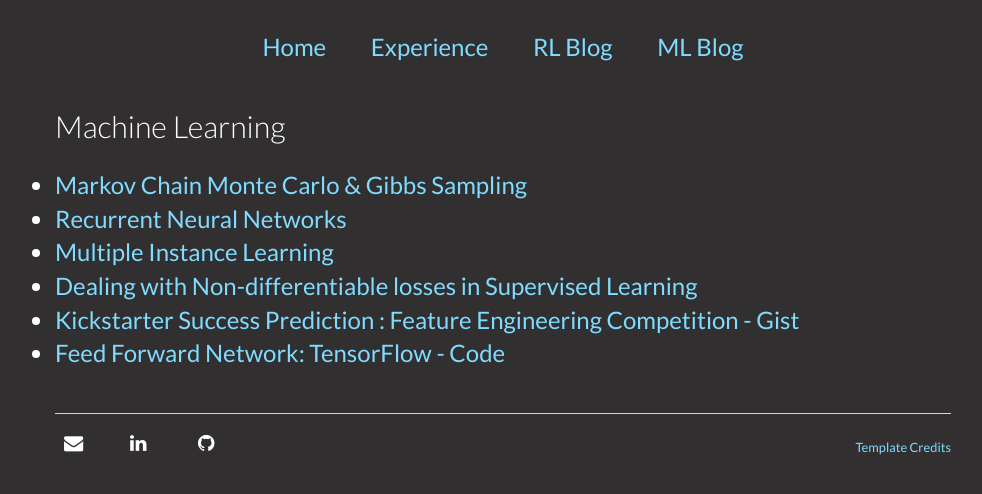
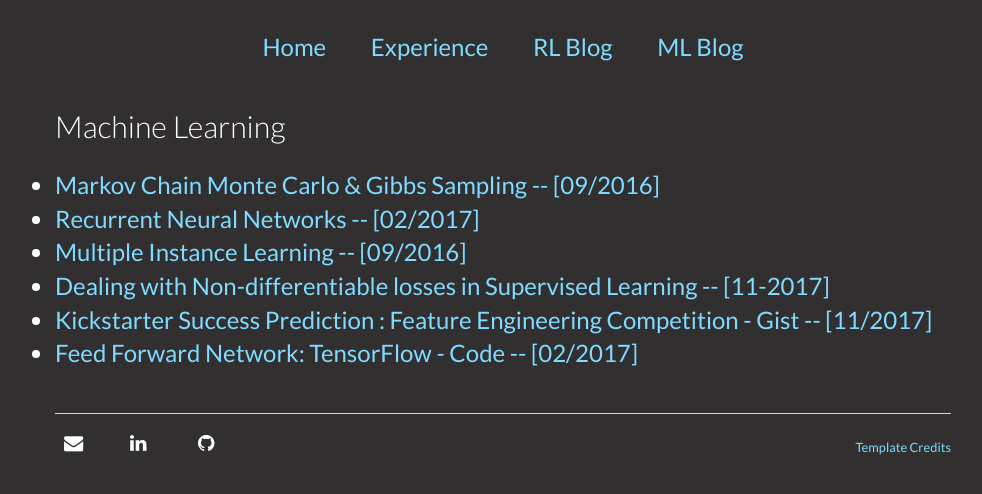
Before and after one commit to sritee/sritee.github.io, a Jekyll site: the page MLblog.html, which Jekyll copies as it is, in a window 1280 px wide. Shown: the top 494 px of the page, without its empty margins (137-1119 px from the left). Built offline with Jekyll 4.4.1, drawn with Linux system fonts in a browser that asks for light colours; nearby versions of some CDN libraries.

Commit message:
update dates on ML blog posts

```diff
--- a/MLblog.html
+++ b/MLblog.html
@@ -16,19 +16,18 @@
 			<li><a href="/projects.html">Experience</a></li>
 			<li><a href="/RLblog.html">RL Blog </a></li>
 			<li><a href="/MLblog.html">ML Blog </a></li>
-        		<!--<li><a href="/assets/Sridhar's%20Resume.pdf">Resume</a></li>-->
 
     		</ul>
 		</nav>
 	<h4> Machine Learning </h4>
 
        <ul style="list-style-type:disc">
-		<li><a href="https://sridhartee.blogspot.com/2016/09/markov-chain-monte-carlo.html">Markov Chain Monte Carlo & Gibbs Sampling</a></li>
-		<li><a href="https://sridhartee.blogspot.com/2017/02/recurrent-neural-networks.html">Recurrent Neural Networks</a></li>
-		<li><a href="https://sridhartee.blogspot.com/2016/09/introduction-to-diverse-density.html">Multiple Instance Learning</a></li>
-		<li><a href="https://github.com/sritee/Non-Differentiable-Loss/blob/master/LogisticRegressionusingNondifferentiableLoss.ipynb">Dealing with Non-differentiable losses in Supervised Learning</a></li>
-		<li><a href="https://github.com/sritee/Kickstarter-ML-Feature-Engineering-/blob/master/Kickstarter.ipynb">Kickstarter Success Prediction : Feature Engineering Competition  - Gist</a></li>
-		<li><a href="https://github.com/sritee/Feed-Forward">Feed Forward Network: TensorFlow - Code</a></li>
+		<li><a href="https://sridhartee.blogspot.com/2016/09/markov-chain-monte-carlo.html">Markov Chain Monte Carlo & Gibbs Sampling -- [09/2016]</a></li>
+		<li><a href="https://sridhartee.blogspot.com/2017/02/recurrent-neural-networks.html">Recurrent Neural Networks -- [02/2017]</a></li>
+		<li><a href="https://sridhartee.blogspot.com/2016/09/introduction-to-diverse-density.html">Multiple Instance Learning -- [09/2016]</a></li>
+		<li><a href="https://github.com/sritee/Non-Differentiable-Loss/blob/master/LogisticRegressionusingNondifferentiableLoss.ipynb">Dealing with Non-differentiable losses in Supervised Learning -- [11-2017]</a></li>
+		<li><a href="https://github.com/sritee/Kickstarter-ML-Feature-Engineering-/blob/master/Kickstarter.ipynb">Kickstarter Success Prediction : Feature Engineering Competition  - Gist -- [11/2017]</a></li>
+		<li><a href="https://github.com/sritee/Feed-Forward">Feed Forward Network: TensorFlow - Code -- [02/2017]</a></li>
 
 	    </ul><br>
       <footer>
```
